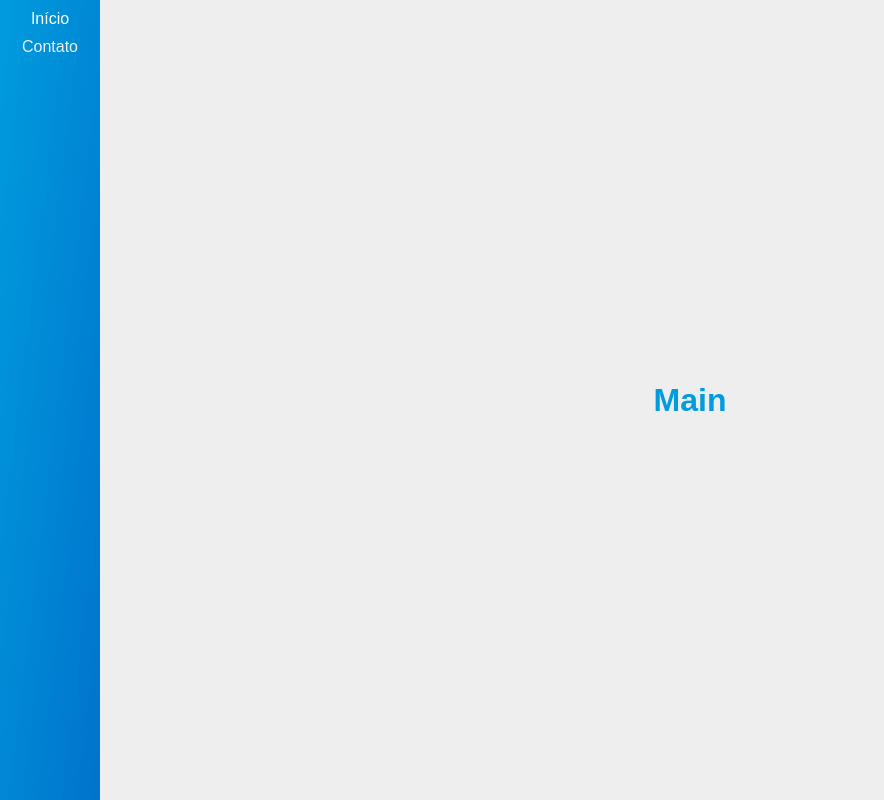
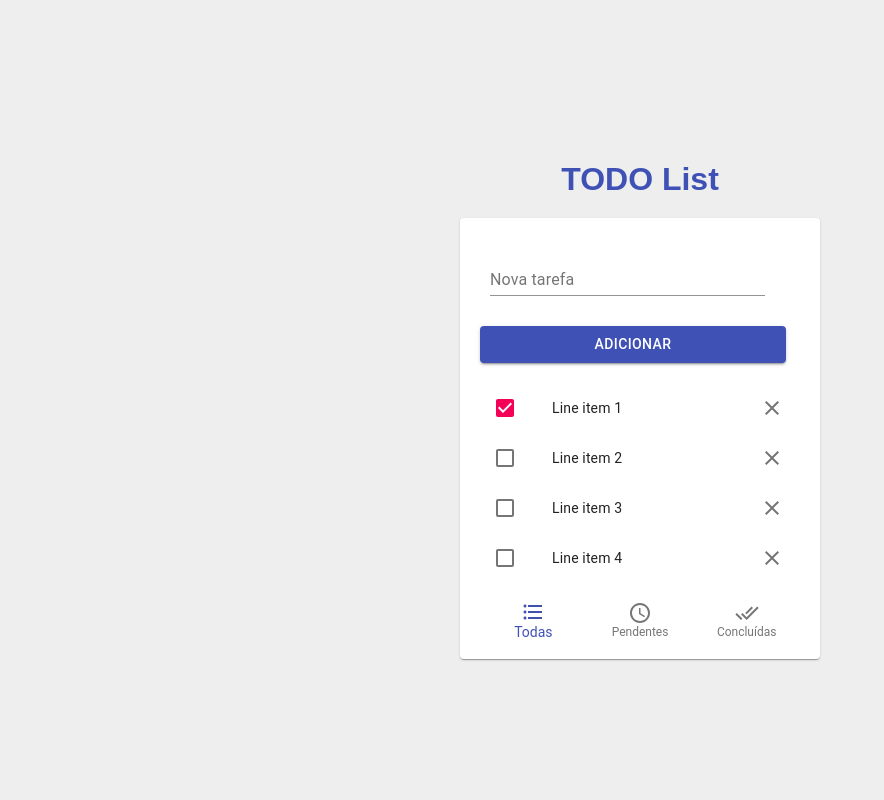
Before and after one commit to Barbalho12/todolist-spa, a React (Create React App) app: page / in a window 1280 px wide. Shown: the whole page, without its empty margins (0-884 px from the left). Built offline with nearby package versions, Linux system fonts and the light colour scheme.

Commit message:
Prepara componentes no front

```diff
--- a/package.json
+++ b/package.json
@@ -3,6 +3,8 @@
   "version": "0.1.0",
   "private": true,
   "dependencies": {
+    "@material-ui/core": "^4.11.0",
+    "@material-ui/icons": "^4.9.1",
     "@testing-library/jest-dom": "^4.2.4",
     "@testing-library/react": "^9.3.2",
     "@testing-library/user-event": "^7.1.2",
--- a/src/App.js
+++ b/src/App.js
@@ -1,7 +1,6 @@
 import React from 'react';
 import { BrowserRouter } from 'react-router-dom';
 
-import Sidebar from './components/Sidebar';
 import Routes from './routes';
 
 import GlobalStyle, { Container } from './styles';
@@ -11,7 +10,6 @@ function App() {
     <BrowserRouter>
       <GlobalStyle />
       <Container>
-        <Sidebar />
         <Routes />
       </Container>
     </BrowserRouter>
--- a/src/components/Sidebar/index.js
+++ /dev/null
@@ -1,14 +0,0 @@
-import React from 'react';
-
-import { Container, SidebarLink } from './styles';
-
-function Sidebar() {
-  return (
-    <Container>
-      <SidebarLink to="/">Início</SidebarLink>
-      <SidebarLink to="/contact">Contato</SidebarLink>
-    </Container>
-  );
-}
-
-export default Sidebar;
--- a/src/components/Sidebar/styles.js
+++ /dev/null
@@ -1,30 +0,0 @@
-import styled from 'styled-components';
-import { NavLink } from 'react-router-dom';
-
-export const Container = styled.aside`
-  display: flex;
-  flex-shrink: 0;
-  align-items: center;
-  width: 100px;
-  height: 100%;
-  background-image: linear-gradient(to bottom right, #009cde, #0073cc);
-  flex-direction: column;
-
-  transition: all 0.2s ease 0s;
-
-  &:hover {
-    width: 240px;
-  }
-`;
-
-export const SidebarLink = styled(NavLink)`
-  width: 100%;
-  text-align: center;
-  text-decoration: none;
-  padding-top: 10px;
-  color: #eee;
-
-  &:hover {
-    color: #fff;
-  }
-`;
--- a/src/pages/Contact/index.js
+++ /dev/null
@@ -1,13 +0,0 @@
-import React from 'react';
-
-import { Container, Title } from './styles';
-
-function Contact() {
-  return (
-    <Container>
-      <Title>Contato</Title>
-    </Container>
-  );
-}
-
-export default Contact;
--- a/src/pages/Contact/styles.js
+++ /dev/null
@@ -1,12 +0,0 @@
-import styled from 'styled-components';
-
-export const Container = styled.div`
-  display: flex;
-  width: 100%;
-  justify-content: center;
-  align-items: center;
-`;
-
-export const Title = styled.h1`
-  color: #009cde;
-`;
--- a/src/pages/Main/index.js
+++ b/src/pages/Main/index.js
@@ -1,11 +1,184 @@
 import React from 'react';
+import { makeStyles } from '@material-ui/core/styles';
+import List from '@material-ui/core/List';
+import ListItem from '@material-ui/core/ListItem';
+import ListItemIcon from '@material-ui/core/ListItemIcon';
+import ListItemSecondaryAction from '@material-ui/core/ListItemSecondaryAction';
+import ListItemText from '@material-ui/core/ListItemText';
+import Checkbox from '@material-ui/core/Checkbox';
+import IconButton from '@material-ui/core/IconButton';
+import Button from '@material-ui/core/Button';
+
+import DeleteIcon from '@material-ui/icons/Delete';
+
+import ClearIcon from '@material-ui/icons/Clear';
+import QueryBuilderIcon from '@material-ui/icons/QueryBuilder';
+import FormatListBulletedIcon from '@material-ui/icons/FormatListBulleted';
+
+import BottomNavigation from '@material-ui/core/BottomNavigation';
+import BottomNavigationAction from '@material-ui/core/BottomNavigationAction';
+import RestoreIcon from '@material-ui/icons/Restore';
+import FavoriteIcon from '@material-ui/icons/Favorite';
+import LocationOnIcon from '@material-ui/icons/LocationOn';
+
+import DoneAllIcon from '@material-ui/icons/DoneAll';
+
+
+
+import TextField from '@material-ui/core/TextField';
 
 import { Container, Title } from './styles';
+import { findByLabelText } from '@testing-library/react';
+
+import Card from '@material-ui/core/Card';
+
+// const useStyles = makeStyles((theme) => ({
+//   root: {
+//     width: '100%',
+//     maxWidth: 360,
+//     display: "flex",
+//     flexDirection: "column",
+//     justifyContent: "center",
+//     // backgroundColor: theme.palette.background.paper,
+//   },
+// }));
+
+const useStyles = makeStyles((theme) => ({
+  root: {
+    width: '100%',
+    maxWidth: 360,
+    justifyContent: "center",
+    backgroundColor: theme.palette.background.paper,
+    padding:'10px'
+  },
+
+  bullet: {
+    display: 'inline-block',
+    margin: '0 2px',
+    transform: 'scale(0.8)',
+
+  },
+  title: {
+    fontSize: 14,
+  },
+  pos: {
+    marginBottom: 12,
+  },
+  button:{
+    margin: "10px",
+    width:"90%"
+  },
+  inputtext: {
+    margin: "10px",
+    width: "90%"
+  },
+  container: {
+    flexDirection: 'column',
+
+  },
+  title: {
+    margin:"20px",
+    color: theme.palette.primary.main,
+  }
+}));
+
+function CheckboxList() {
+  const classes = useStyles();
+  const [checked, setChecked] = React.useState([0]);
+
+  const handleToggle = (value) => () => {
+    const currentIndex = checked.indexOf(value);
+    const newChecked = [...checked];
+
+    if (currentIndex === -1) {
+      newChecked.push(value);
+    } else {
+      newChecked.splice(currentIndex, 1);
+    }
+
+    setChecked(newChecked);
+  };
+
+  return (
+    <List className={classes.root}>
+      {[0, 1, 2, 3].map((value) => {
+        const labelId = `checkbox-list-label-${value}`;
+
+        return (
+          <ListItem key={value} role={undefined} dense button onClick={handleToggle(value)}>
+            <ListItemIcon>
+              <Checkbox
+                edge="start"
+                checked={checked.indexOf(value) !== -1}
+                tabIndex={-1}
+                disableRipple
+                inputProps={{ 'aria-labelledby': labelId }}
+              />
+            </ListItemIcon>
+            <ListItemText id={labelId} primary={`Line item ${value + 1}`} />
+            <ListItemSecondaryAction>
+              <IconButton edge="end" aria-label="clear">
+                <ClearIcon />
+              </IconButton>
+            </ListItemSecondaryAction>
+          </ListItem>
+        );
+      })}
+    </List>
+  );
+}
+
+function SimpleBottomNavigation() {
+  const classes = useStyles();
+  const [value, setValue] = React.useState(0);
+
+  return (
+    <BottomNavigation
+      value={value}
+      onChange={(event, newValue) => {
+        setValue(newValue);
+      }}
+      showLabels
+      className={classes.root}
+    >
+      <BottomNavigationAction label="Todas" icon={<FormatListBulletedIcon />} />
+      <BottomNavigationAction label="Pendentes" icon={<QueryBuilderIcon />} />
+      <BottomNavigationAction label="Concluídas" icon={<DoneAllIcon />} />
+    </BottomNavigation>
+  );
+}
+
+function ActionButton() {
+  const classes = useStyles();
+  return (
+    <Button variant="contained" color="primary" className={classes.button}>ADICIONAR</Button>
+  );
+}
+
+function BasicTextFields() {
+  const classes = useStyles();
+
+  return (
+    <form className={classes.inputtext} noValidate autoComplete="off">
+      <TextField id="standard-basic" label="Nova tarefa" className={classes.inputtext}/>
+    </form>
+  );
+}
 
 function Main() {
+  const classes = useStyles();
+  const bull = <span className={classes.bullet}>•</span>;
+
+
   return (
-    <Container>
-      <Title>Main</Title>
+    <Container className={classes.container}>
+      <h1 class={classes.title}>TODO List</h1>
+      <Card className={classes.root}>
+        <BasicTextFields/>
+        <ActionButton/>
+        <CheckboxList/>
+        <SimpleBottomNavigation/>
+      </Card>
     </Container>
   );
 }
--- a/src/routes/index.js
+++ b/src/routes/index.js
@@ -2,13 +2,11 @@ import React from 'react';
 import { Switch, Route } from 'react-router-dom';
 
 import Main from '../pages/Main';
-import Contact from '../pages/Contact';
 
 export default function Routes() {
   return (
     <Switch>
       <Route path="/" exact component={Main} />
-      <Route path="/contact" exact component={Contact} />
     </Switch>
   );
 }
```
Also changed, not shown: 1 other file (tests, documents, lock files or other folders).
